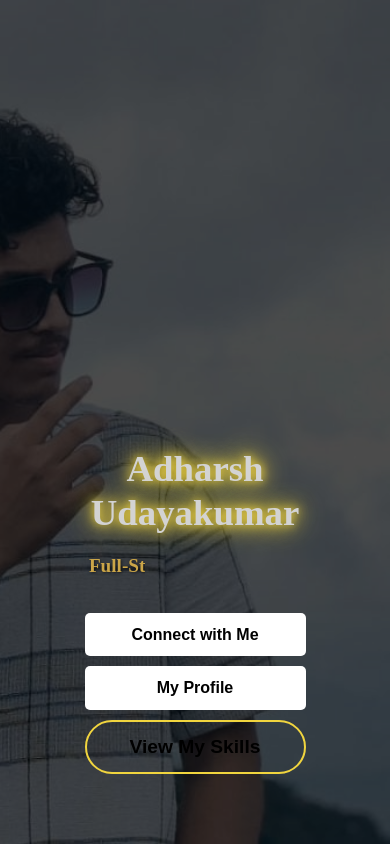
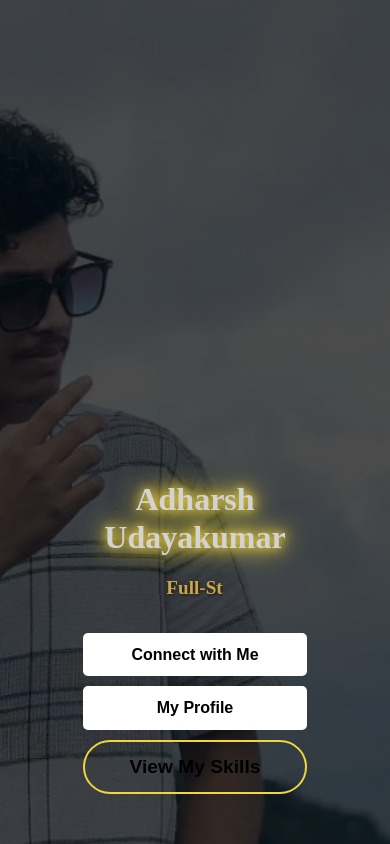
Before and after one commit to Adharsh0/mypage, a React (Vite) app: page / in a window 390 px wide. Built offline with nearby package versions, Linux system fonts and the light colour scheme.

Commit message:
change13

```diff
--- a/src/components/HeroSection.css
+++ b/src/components/HeroSection.css
@@ -1,4 +1,4 @@
-/* Add styles for About Me button */
+/* Hero section container */
 .hero-container {
     display: flex;
     justify-content: flex-end; /* Align content to the right */
@@ -10,7 +10,7 @@
     color: black;
     min-height: 100vh;
     width: 100%;
-    position: relative; /* Allow for absolute positioning of content */
+    position: relative;
     background-position: center center;
 }
 
@@ -26,44 +26,44 @@
     z-index: 1; /* Place overlay behind the content */
 }
 
-/* Content */
+/* Content inside hero */
 .hero-content {
     max-width: 50%;
     z-index: 10; /* Ensure text appears above the overlay */
-    position: relative; /* Ensure the content is not affected by the overlay */
-    text-align: right; /* Align the text to the right */
+    position: relative;
+    text-align: right; /* Align text to the right */
 }
 
 /* Heading */
 .hero-content h1 {
-    font-size: 3.3rem; /* Increased size for more emphasis */
-    font-weight: 700; /* Bolder text for better readability */
+    font-size: 3.3rem; /* Increased size for emphasis */
+    font-weight: 700;
     margin-bottom: 20px;
     line-height: 1.2;
-    color: #d3d3d3; /* Light gray for the name */
+    color: #d3d3d3;
     text-shadow: 0 0 5px #ffd700, 0 0 10px #ffd700, 0 0 15px #ffd700; /* Glowing effect */
     animation: glowing 1.5s infinite alternate; /* Glowing animation */
 }
 
 /* Subheading */
 .hero-content h2 {
-    font-size: 1.5rem; /* Larger font for better readability */
+    font-size: 1.5rem; /* Larger font */
     margin-bottom: 30px;
     margin-right: 70%;
-    color: black; /* Slightly lighter gray */
-    text-shadow: 1px 1px 3px rgba(0, 0, 0, 0.6); /* Adding shadow to paragraph for readability */
+    color: black;
+    text-shadow: 1px 1px 3px rgba(0, 0, 0, 0.6); /* Shadow effect for better visibility */
 }
 
-/* Typing Animation for the roles */
+/* Typing Animation for roles */
 .typewriter {
     display: inline-block;
     border-right: 1px solid #ffd700; /* Blinking cursor */
     white-space: nowrap;
-    overflow: hidden; /* Hide overflowing text */
+    overflow: hidden;
     font-size: 1.2rem;
     font-weight: bold;
-    color:goldenrod;
-    animation: blink 0.9s step-end infinite; /* Blinking cursor animation */
+    color: goldenrod;
+    animation: blink 0.9s step-end infinite; /* Blinking cursor */
 }
 
 /* Blinking Cursor */
@@ -76,34 +76,34 @@
     }
 }
 
-/* Buttons */
+/* Buttons in Hero */
 .hero-buttons {
     display: flex;
     gap: 15px;
-    justify-content: flex-end; /* Align buttons to the right */
+    justify-content: flex-end;
 }
 
 /* Style for yellow button */
 .yellow-btn {
-    background-color:white; /* Yellow button */
+    background-color: white;
     color: black;
     transition: background-color 0.3s ease;
 }
 
 .yellow-btn:hover {
     background-color: #f5c600;
-    transform: translateY(-5px); /* Slight lift effect */
-    box-shadow: 0 5px 15px rgba(0, 0, 0, 0.3); /* Shadow effect on hover */
+    transform: translateY(-5px);
+    box-shadow: 0 5px 15px rgba(0, 0, 0, 0.3);
 }
 
-/* Updated style for the outline button */
+/* Outline button */
 .outline-btn {
     background: none;
     border: 2px solid gold;
     color: black;
     padding: 14px 25px;
     font-size: 1.2rem;
-    border-radius: 35px; /* Larger border-radius for a rounded look */
+    border-radius: 35px;
     transition: background-color 0.3s ease, color 0.3s ease, transform 0.3s ease;
 }
 
@@ -115,16 +115,11 @@
 .outline-btn:hover {
     background-color: gold;
     color: black;
-    transform: translateY(-5px); /* Slight lift effect */
-    box-shadow: 0 5px 15px rgba(0, 0, 0, 0.3); /* Shadow effect on hover */
+    transform: translateY(-5px);
+    box-shadow: 0 5px 15px rgba(0, 0, 0, 0.3);
 }
 
-/* Add box-shadow to the buttons when hovered */
-.hero-btn:hover {
-    box-shadow: 0 5px 15px rgba(0, 0, 0, 0.2); /* Add a shadow on hover */
-}
-
-/* Add a "About Me" button at the top right */
+/* Add "About Me" button */
 .about-me-btn {
     position: absolute;
     top: 20px;
@@ -145,7 +140,7 @@
     transform: scale(1.1);
 }
 
-/* Animation for the glowing name */
+/* Glowing effect for heading */
 @keyframes glowing {
     0% {
         text-shadow: 0 0 5px #ffd700, 0 0 10px #ffd700, 0 0 15px #ffd700;
@@ -158,63 +153,61 @@
     }
 }
 
-/* Media Query for smaller screens */
+/* Media Queries for Responsiveness */
+
+/* For tablets (max-width: 768px) */
 @media (max-width: 768px) {
-    .hero-content {
-      max-width: 90%;
-      text-align: center;
-    }
+    .hero-container {
+        padding: 30px; /* Reduced padding for smaller screens */
+        background-size: cover; /* Ensure the background image scales well */
     }
 
-/* Style for the About Me link */
-/* For devices with a max width of 768px (common breakpoint for tablets and phones) */
-@media (max-width: 768px) {
     .hero-content {
-      text-align: center; /* Adjust alignment */
-      padding: 20px; /* Add padding for smaller screens */
+        max-width: 80%; /* Allow for more space on smaller screens */
+        text-align: center; /* Center text */
+        padding: 20px; /* Add padding for small screens */
     }
 
     .hero-buttons {
         flex-direction: column; /* Stack buttons vertically */
         gap: 10px;
     }
+
+    .hero-container h1 {
+        font-size: 2.5rem; /* Smaller font size for smaller screens */
     }
 
-  /* For very small devices like phones (max width: 480px) */
-  @media (max-width: 480px) {
-    .hero-container {
-      font-size: 12px; /* Reduce font sizes */
+    .hero-container h2 {
+        font-size: 1.2rem; /* Adjust size of subheading */
+        margin-right: 0; /* Remove margin on smaller screens */
     }
 
-    .hero-buttons button {
+    .yellow-btn, .outline-btn {
         width: 100%; /* Buttons take full width */
     }
 }
 
-  @media (max-width: 768px) {
-    .hero-content {
-        max-width: 90%;
-        text-align: center;
-        padding: 20px;
+/* For mobile phones (max-width: 480px) */
+@media (max-width: 480px) {
+    .hero-container {
+        font-size: 14px; /* Smaller font for mobile */
+        flex-direction: column; /* Stack content */
     }
 
-    .hero-buttons {
-        flex-direction: column; /* Stack buttons vertically */
-        gap: 10px;
-    }
+    .hero-content h1 {
+        font-size: 2rem; /* Further reduce heading size */
     }
 
-@media (max-width: 480px) {
-    .hero-container {
-        font-size: 14px; /* Smaller font for phones */
-        flex-direction: column;
+    .hero-content h2 {
+        font-size: 1rem; /* Reduce subheading size */
     }
 
     .hero-buttons button {
-        width: 100%; /* Full-width buttons for phones */
+        width: 100%; /* Full-width buttons on mobile */
     }
 
-    .hero-content h1 {
-        font-size: 2.3rem; /* Smaller heading size */
+    .about-me-btn {
+        font-size: 0.9rem; /* Smaller button text for mobile */
+        padding: 8px 16px; /* Adjust button padding */
     }
 }
```
Lines whose indentation alone changed are shown as unchanged.
